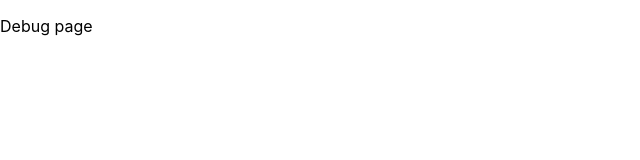
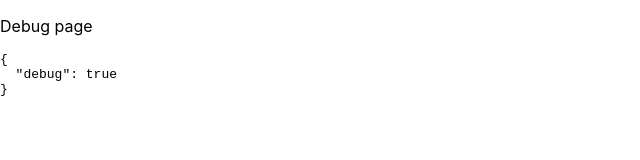
Before and after one commit to jdpnielsen/semantic-release, a Next.js app: page /debug in a window 1280 px wide. Shown: the top 160 px of the page, without its empty margins (0-640 px from the left). Built offline with nearby package versions, Linux system fonts and the light colour scheme.

Commit message:
feat: debug data

```diff
--- a/pages/debug.js
+++ b/pages/debug.js
@@ -2,6 +2,7 @@ export default function Debug() {
   return (
     <div>
       <p>Debug page</p>
+      <pre>{JSON.stringify({ debug: true }, null, 2)}</pre>
     </div>
   )
 }
```
